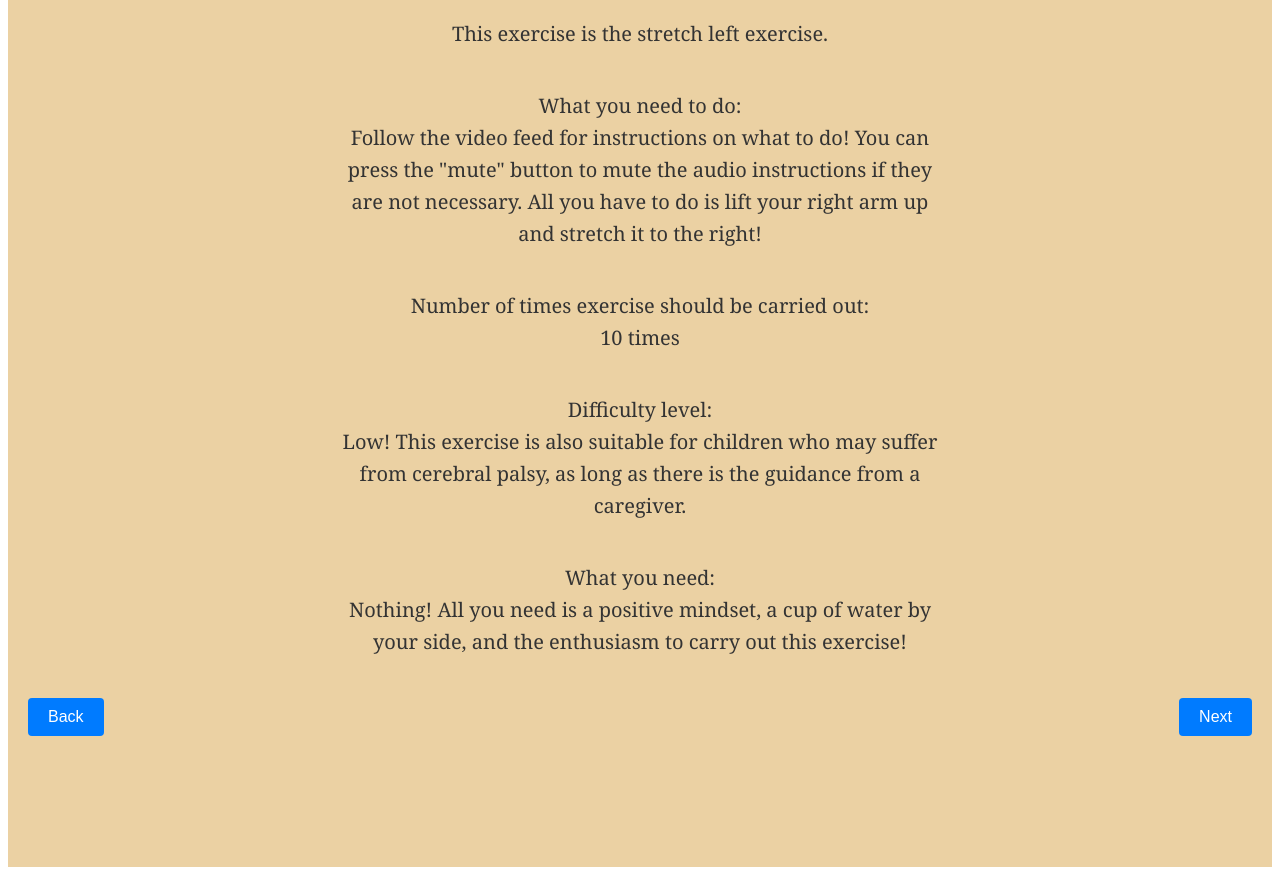
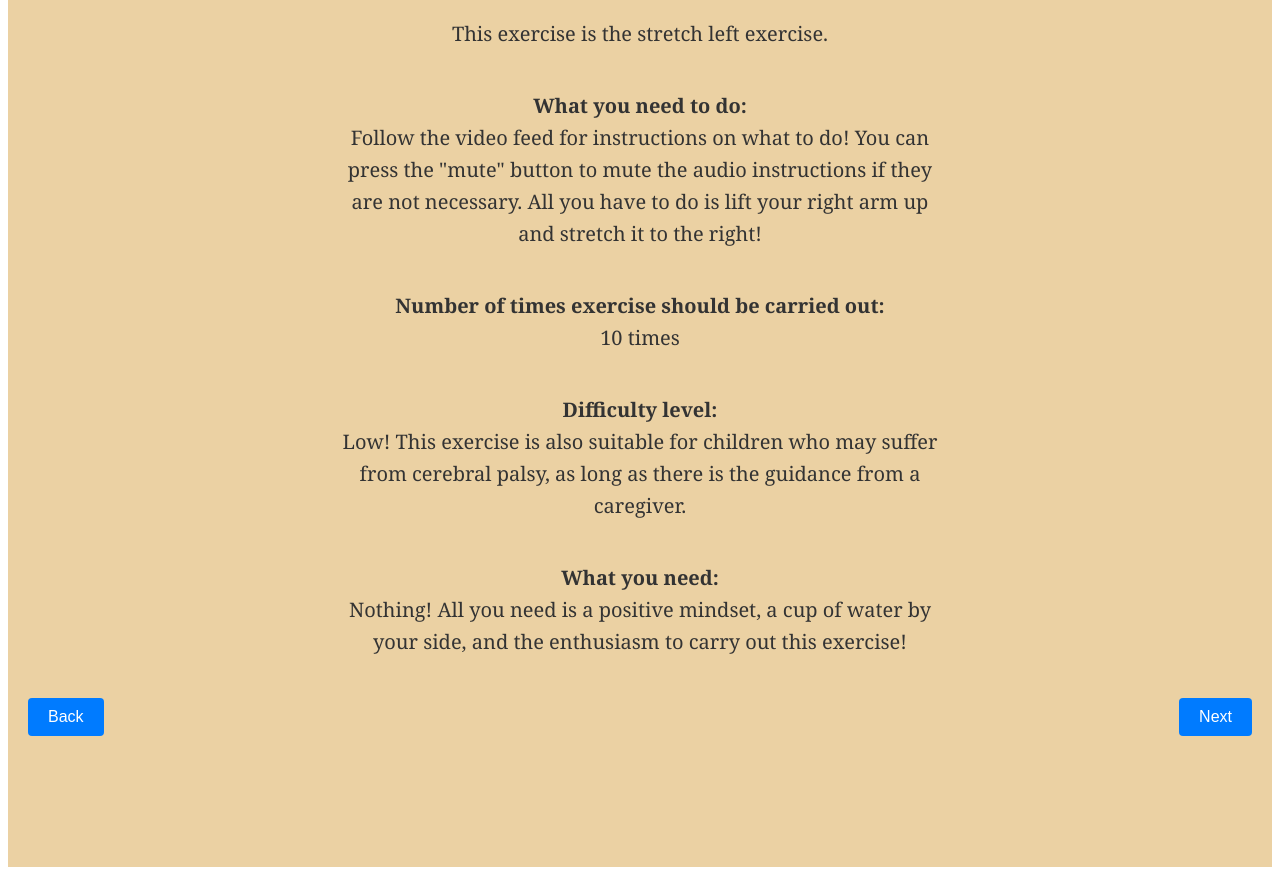
Before and after one commit to michpapadum/SMP, a plain HTML site: page gameinfo1.html in a window 1280 px wide. Shown: the part 221-1096 px from the top of the page. Drawn offline with Linux system fonts and the light colour scheme.

Commit message:
Add files via upload

```diff
--- a/gameinfo1.html
+++ b/gameinfo1.html
@@ -2,7 +2,7 @@
 <html lang="en">
 <head>
   <meta charset="UTF-8">
-  <title>Exercise Information</title>
+  <title><strong>Exercise Information</strong></title>
   <link rel="stylesheet" href="styles.css"> <!-- Ensure the same CSS file is used -->
   <style>
     /* Add any additional styles here */
@@ -55,17 +55,17 @@
 </head>
 <body>
   <div class="container">
-    <h1>Exercise Information</h1>
+    <h1><strong>Exercise Information</strong></h1>
     <p>This exercise is the stretch left exercise.</p>
-    <p>What you need to do:<br>
+    <p><strong>What you need to do:</strong><br>
       Follow the video feed for instructions on what to do! You can press the "mute" button to mute the audio instructions if they are not necessary. All you have to do is lift your right arm up and stretch it to the right!
     </p>
-    <p>Number of times exercise should be carried out: <br>
+    <p><strong>Number of times exercise should be carried out:</strong><br>
       10 times</p>
-    <p>Difficulty level:<br>
+    <p><strong>Difficulty level:</strong><br>
       Low! This exercise is also suitable for children who may suffer from cerebral palsy, as long as there is the guidance from a caregiver.
     </p>
-    <p>What you need:<br>
+    <p><strong>What you need:</strong><br>
       Nothing! All you need is a positive mindset, a cup of water by your side, and the enthusiasm to carry out this exercise!
     </p>
     <div class="button-container">
```
Also changed, not shown: gameinfo10.html (+5 -5 lines), gameinfo11.html (+5 -5 lines), gameinfo12.html (+5 -5 lines), gameinfo2.html (+5 -5 lines), gameinfo3.html (+5 -5 lines), gameinfo4.html (+5 -5 lines), gameinfo5.html (+5 -5 lines), gameinfo6.html (+5 -5 lines), gameinfo7.html (+5 -4 lines), gameinfo8.html (+5 -5 lines), gameinfo9.html (+5 -5 lines).
